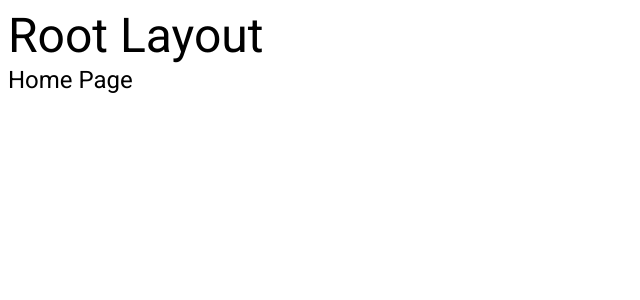
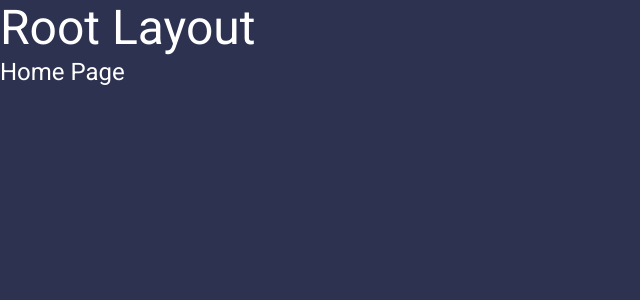
Before and after one commit to prajwal-hebbar-07/quick-post, a React (Vite) app: page / in a window 1280 px wide. Shown: the top 300 px of the page, without its empty margins (0-640 px from the left). Built offline with nearby package versions, Linux system fonts and the light colour scheme.

Commit message:
feat(theme): add basic theme and global styling
- Created a basic color palette theme using createTheme and ThemeProvider.
- Wrapped the App component inside ThemeProvider in main.jsx.
- Added styling for the body tag to set the background in index.css.

```diff
--- a/src/index.css
+++ b/src/index.css
@@ -0,0 +1,4 @@
+body {
+  margin: 0;
+  background: #2d3250;
+}
--- a/src/main.jsx
+++ b/src/main.jsx
@@ -8,11 +8,30 @@
 import "@fontsource/roboto/400.css";
 import "@fontsource/roboto/500.css";
 import "@fontsource/roboto/700.css";
+import { createTheme, ThemeProvider } from "@mui/material";
+
+const theme = createTheme({
+  palette: {
+    primary: {
+      main: "#f6b17a",
+    },
+    secondary: {
+      main: "#f5e8c7",
+    },
+  },
+  typography: {
+    allVariants: {
+      color: "#fff",
+    },
+  },
+});
 
 ReactDOM.createRoot(document.getElementById("root")).render(
   <React.StrictMode>
-    <Suspense>
-      <App />
-    </Suspense>
+    <ThemeProvider theme={theme}>
+      <Suspense>
+        <App />
+      </Suspense>
+    </ThemeProvider>
   </React.StrictMode>
 );
```
